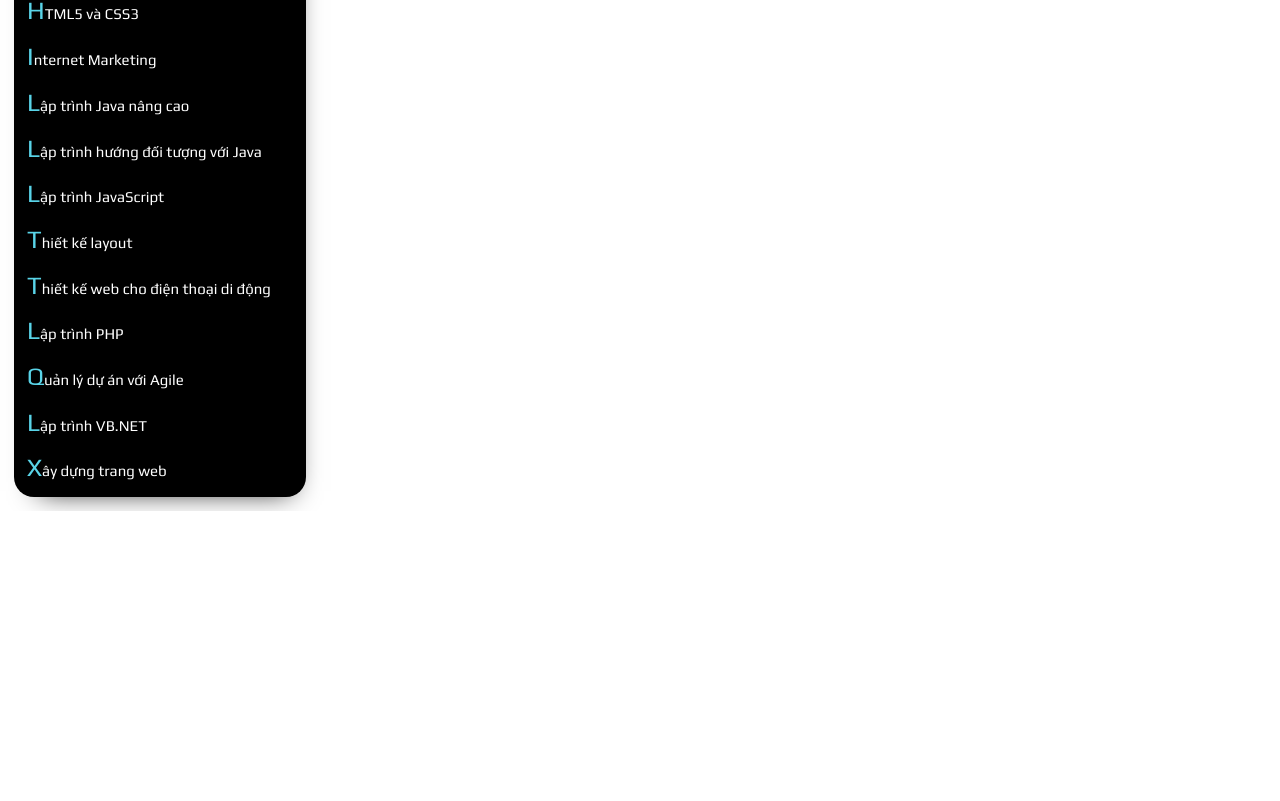
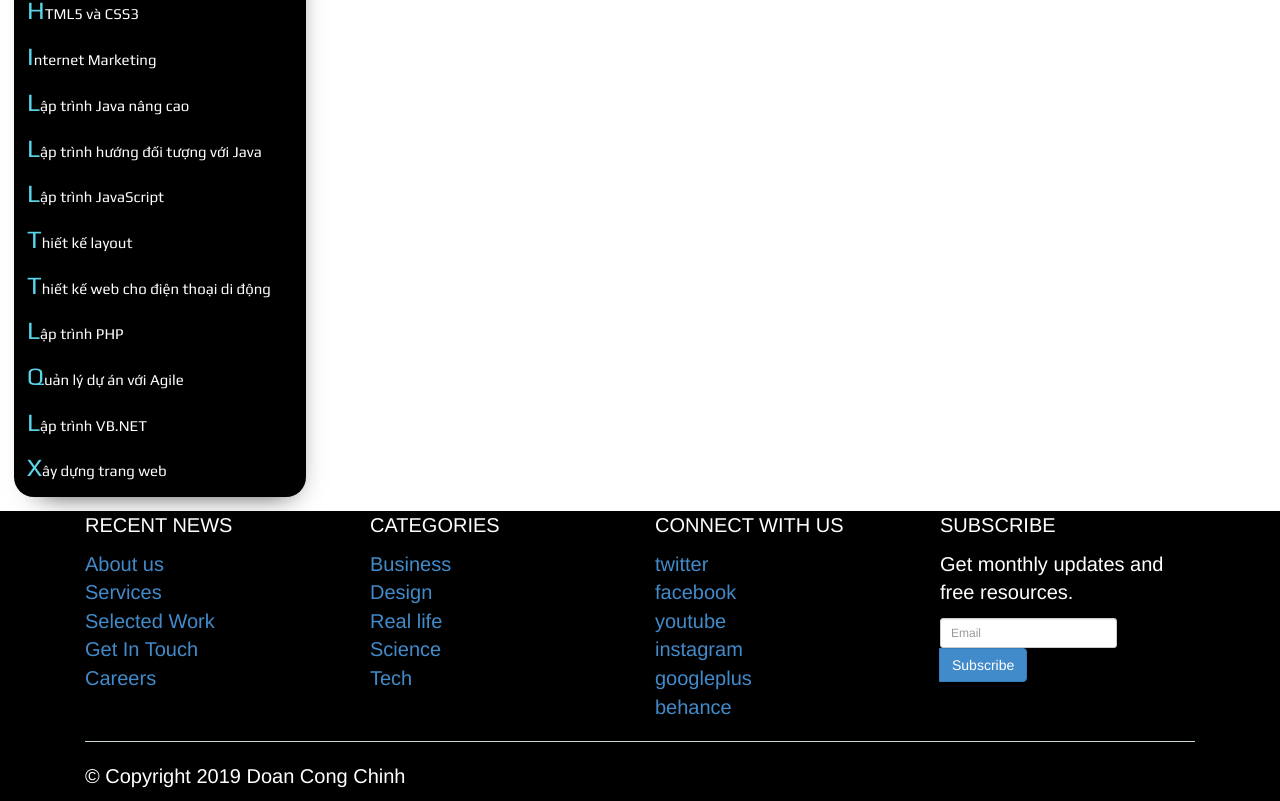
Before and after one commit to chinhhi102/Bootstrap_AngularJS_Assignment, an Angular app in the folder Online-Training/: page / in a window 1280 px wide. Shown: the part 803-1604 px from the top of the page. Before the commit the page ends 1314 px from the top, so only its background shows below. Built offline with nearby package versions, Linux system fonts and the light colour scheme.

Commit message:
Add footer

```diff
--- a/Online-Training/package.json
+++ b/Online-Training/package.json
@@ -22,6 +22,7 @@
     "@ng-bootstrap/ng-bootstrap": "^5.0.0",
     "rxjs": "~6.4.0",
     "rxjs-compat": "^6.5.2",
+    "socicon": "^3.0.5",
     "tslib": "^1.9.0",
     "zone.js": "~0.9.1"
   },
--- /dev/null
+++ b/Online-Training/src/app/View/thong-tin-trang/thong-tin-trang.component.css
@@ -0,0 +1,5 @@
+section {
+    background-color: #000;
+    color: #fff;
+    font-size: 20px;
+}
--- /dev/null
+++ b/Online-Training/src/app/View/thong-tin-trang/thong-tin-trang.component.html
@@ -0,0 +1,156 @@
+<section class="footer3 cid-qv5AKCViO2" id="footer3-3h" data-rv-view="4078">
+    <div class="mbr-overlay" style="background-color: rgb(255, 255, 255); opacity: 0.9;"></div>
+    <div class="container">
+        <div class="media-container-row content">
+            <div class="col-md-3 col-sm-4">
+                <p class="mb-4 mbr-fonts-style foot-title display-7">
+                    RECENT NEWS
+                </p>
+                <p class="mbr-text mbr-links-column mbr-fonts-style display-7">
+                    <a href="#" class="text-black">About us</a>
+                    <br><a href="#" class="text-black">Services</a>
+                    <br><a href="#" class="text-black">Selected Work</a>
+                    <br><a href="#" class="text-black">Get In Touch</a>
+                    <br><a href="#" class="text-black">Careers</a>
+                </p>
+            </div>
+            <div class="col-md-3 col-sm-4">
+                <p class="mb-4 mbr-fonts-style foot-title display-7">
+                    CATEGORIES
+                </p>
+                <p class="mbr-text mbr-fonts-style mbr-links-column display-7">
+                    <a href="#" class="text-black">Business</a>
+                    <br><a href="#" class="text-black">Design</a>
+                    <br><a href="#" class="text-black">Real life</a>
+                    <br><a href="#" class="text-black">Science</a>
+                    <br><a href="#" class="text-black">Tech</a>
+                </p>
+            </div>
+            <div class="col-md-3 col-sm-4">
+                    <p class="mb-4 mbr-fonts-style foot-title display-7">
+                        CONNECT WITH US
+                    </p>
+                    <div class="social-list pl-0 mb-0">
+                        <div class="soc-item">
+                            <a href="https://twitter.com/mobirise" target="_blank">
+                                <span class="socicon-twitter socicon mbr-iconfont mbr-iconfont-social"
+                                    media-simple="true">twitter</span>
+                            </a>
+                        </div>
+                        <div class="soc-item">
+                            <a href="https://www.facebook.com/pages/Mobirise/1616226671953247" target="_blank">
+                                <span class="socicon-facebook socicon mbr-iconfont mbr-iconfont-social"
+                                    media-simple="true">facebook</span>
+                            </a>
+                        </div>
+                        <div class="soc-item">
+                            <a href="https://www.youtube.com/c/mobirise" target="_blank">
+                                <span class="socicon-youtube socicon mbr-iconfont mbr-iconfont-social"
+                                    media-simple="true">youtube</span>
+                            </a>
+                        </div>
+                        <div class="soc-item">
+                            <a href="https://instagram.com/mobirise" target="_blank">
+                                <span class="socicon-instagram socicon mbr-iconfont mbr-iconfont-social"
+                                    media-simple="true">instagram</span>
+                            </a>
+                        </div>
+                        <div class="soc-item">
+                            <a href="https://plus.google.com/u/0/+Mobirise" target="_blank">
+                                <span class="socicon-googleplus socicon mbr-iconfont mbr-iconfont-social"
+                                    media-simple="true">googleplus</span>
+                            </a>
+                        </div>
+                        <div class="soc-item">
+                            <a href="https://www.behance.net/Mobirise" target="_blank">
+                                <span class="socicon-behance socicon mbr-iconfont mbr-iconfont-social"
+                                    media-simple="true">behance</span>
+                            </a>
+                        </div>
+                    </div>
+                </div>
+            <div class="col-md-3 col-sm-12">
+                <p class="mb-4 mbr-fonts-style foot-title display-7">
+                    SUBSCRIBE
+                </p>
+                <p class="mbr-text form-text mbr-fonts-style display-7">
+                    Get monthly updates and free resources.
+                </p>
+                <div class="media-container-column" data-form-type="formoid">
+                    <div data-form-alert="" hidden="" class="align-center">
+                        Thanks for filling out the form!
+                    </div>
+
+                    <form class="form-inline" action="#" method="post" data-form-title="Mobirise Form">
+                        <input type="hidden"
+                            value="H+9wlj/yh3p0qSEl2Zq7yk/uT4fpWi7xeqvOdhn3sqxf49PRw0oOYqzxtVKnOZ9mcGWotdDlmWVs+Qp3jf3kJeIazILSZaBBNjARvTRA1ENAWf72DM6HU83L0gObZidO"
+                            data-form-email="true">
+                        <div class="form-group">
+                            <input type="email" class="form-control input-sm input-inverse my-2" name="email"
+                                required="" data-form-field="Email" placeholder="Email" id="email-footer3-3h">
+                        </div>
+                        <div class="input-group-btn m-2">
+                            <button href="" class="btn btn-primary display-4" type="submit"
+                                role="button">Subscribe</button>
+                        </div>
+                    </form>
+                </div>
+            </div>
+        </div>
+        <div class="footer-lower">
+            <div class="media-container-row">
+                <div class="col-sm-12">
+                    <hr>
+                </div>
+            </div>
+            <div class="media-container-row">
+                <div class="col-sm-6 copyright">
+                    <p class="mbr-text mbr-fonts-style display-7">
+                        © Copyright 2019 Doan Cong Chinh
+                    </p>
+                </div>
+
+                <div class="col-md-6">
+                    <div class="social-list align-right">
+                        <div class="soc-item">
+                            <a href="https://twitter.com/mobirise" target="_blank">
+                                <span class="socicon-twitter socicon mbr-iconfont mbr-iconfont-social"
+                                    media-simple="true"></span>
+                            </a>
+                        </div>
+                        <div class="soc-item">
+                            <a href="https://www.facebook.com/pages/Mobirise/1616226671953247" target="_blank">
+                                <span class="socicon-facebook socicon mbr-iconfont mbr-iconfont-social"
+                                    media-simple="true"></span>
+                            </a>
+                        </div>
+                        <div class="soc-item">
+                            <a href="https://www.youtube.com/c/mobirise" target="_blank">
+                                <span class="socicon-youtube socicon mbr-iconfont mbr-iconfont-social"
+                                    media-simple="true"></span>
+                            </a>
+                        </div>
+                        <div class="soc-item">
+                            <a href="https://instagram.com/mobirise" target="_blank">
+                                <span class="socicon-instagram socicon mbr-iconfont mbr-iconfont-social"
+                                    media-simple="true"></span>
+                            </a>
+                        </div>
+                        <div class="soc-item">
+                            <a href="https://plus.google.com/u/0/+Mobirise" target="_blank">
+                                <span class="socicon-googleplus socicon mbr-iconfont mbr-iconfont-social"
+                                    media-simple="true"></span>
+                            </a>
+                        </div>
+                        <div class="soc-item">
+                            <a href="https://www.behance.net/Mobirise" target="_blank">
+                                <span class="socicon-behance socicon mbr-iconfont mbr-iconfont-social"
+                                    media-simple="true"></span>
+                            </a>
+                        </div>
+                    </div>
+                </div>
+            </div>
+        </div>
+    </div>
+</section>
--- /dev/null
+++ b/Online-Training/src/app/View/thong-tin-trang/thong-tin-trang.component.ts
@@ -0,0 +1,15 @@
+import { Component, OnInit } from '@angular/core';
+
+@Component({
+  selector: 'app-thong-tin-trang',
+  templateUrl: './thong-tin-trang.component.html',
+  styleUrls: ['./thong-tin-trang.component.css']
+})
+export class ThongTinTrangComponent implements OnInit {
+
+  constructor() { }
+
+  ngOnInit() {
+  }
+
+}
--- a/Online-Training/src/app/app.component.css
+++ b/Online-Training/src/app/app.component.css
@@ -88,3 +88,7 @@ article{
   display: table-cell;
   text-align: center;
 }
+
+footer{
+  clear: both;
+}
--- a/Online-Training/src/app/app.component.html
+++ b/Online-Training/src/app/app.component.html
@@ -39,4 +39,6 @@
         <router-outlet></router-outlet>
     </section>
 </article>
-<footer></footer>
+<footer>
+    <app-thong-tin-trang></app-thong-tin-trang>
+</footer>
--- a/Online-Training/src/app/app.module.ts
+++ b/Online-Training/src/app/app.module.ts
@@ -18,6 +18,7 @@ import { HttpClientModule } from "@angular/common/http";
 import { NgbModule } from '@ng-bootstrap/ng-bootstrap';
 import { ExamDetailComponent } from './View/Home_Exam/exam-detail/exam-detail.component';
 import { FormsModule } from '@angular/forms';
+import { ThongTinTrangComponent } from './View/thong-tin-trang/thong-tin-trang.component';
 
 @NgModule({
   declarations: [
@@ -33,7 +34,8 @@ import { FormsModule } from '@angular/forms';
     HoiDapComponent,
     DanhMucComponent,
     ExamComponent,
-    ExamDetailComponent
+    ExamDetailComponent,
+    ThongTinTrangComponent,
   ],
   imports: [
     FormsModule,
```
Also changed, not shown: 2 other files (tests, documents, lock files or other folders).
